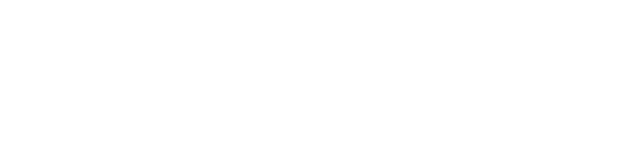
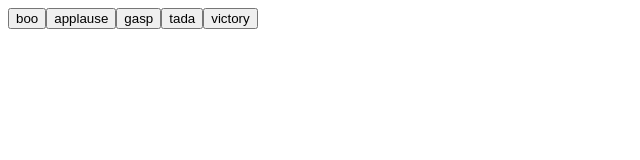
Before and after one commit to acciojob/Soundbar-vikash1975, a website: page main.html in a window 1280 px wide. Shown: the whole page, without its empty margins (0-640 px from the left). Drawn offline with Linux system fonts and the light colour scheme.

Commit message:
created a submission

```diff
--- a/main.html
+++ b/main.html
@@ -8,6 +8,14 @@
 
 <body>
 	<!-- the entire body must be written by student -->
+	<div id="buttons"></div>
+
+	<audio id="boo" src="boo-6377.mp3"></audio>
+	<audio id="applause" src="applause-sound-effect-240470.mp3"></audio>
+	<audio id="gasp" src="gasp-82819.mp3"></audio>
+	<audio id="tada" src="tada-military-3-183975.mp3"></audio>
+	<audio id="victory" src="victory-chime-366449.mp3"></audio>
+
     <script type="text/javascript" src="./script.js">
 </script>
 
--- a/script.js
+++ b/script.js
@@ -1 +1,22 @@
-//your JS code here. If required.
+
+const sounds=["boo", "applause", "gasp","tada", "victory"];
+sounds.forEach((sound)=>{
+	let btn=document.createElement("button");
+	btn.classList.add("btn");
+	btn.innerText=sound;
+
+	btn.addEventListener("click",()=>{
+		stopSongs();
+		const audio=document.getElementById(sound);
+		audio.play();
+
+	})
+	document.getElementById("buttons").appendChild(btn);
+});
+function stopSongs(){
+	sounds.forEach((sound)=>{
+		const audio=document.getElementById(sound);
+		audio.pause();
+		audio.currentTime=0;
+	});
+}
--- a/styles.css
+++ b/styles.css
@@ -1 +1,8 @@
 /*  your css code here. If applicable */
+body{
+	background-color="purple";
+}
+
+.btn{
+	background-color="dark purple";
+}
```
